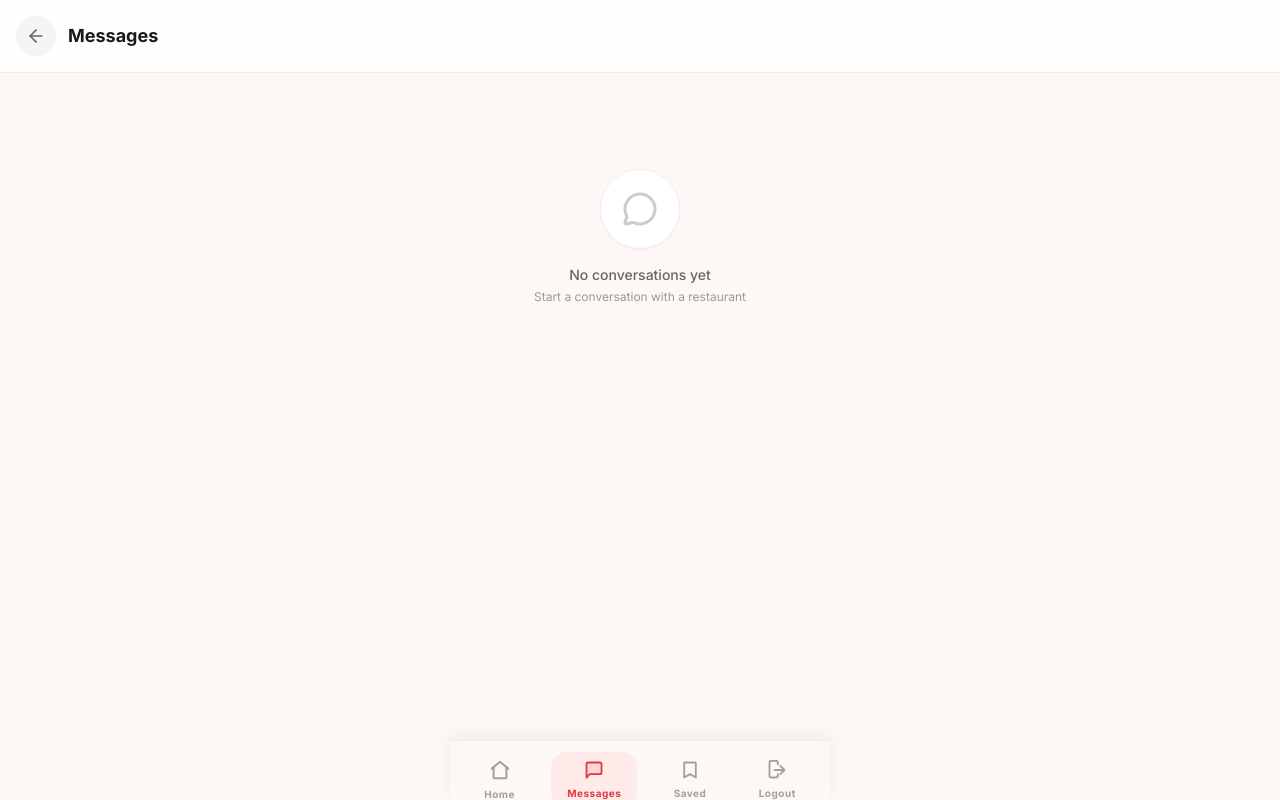
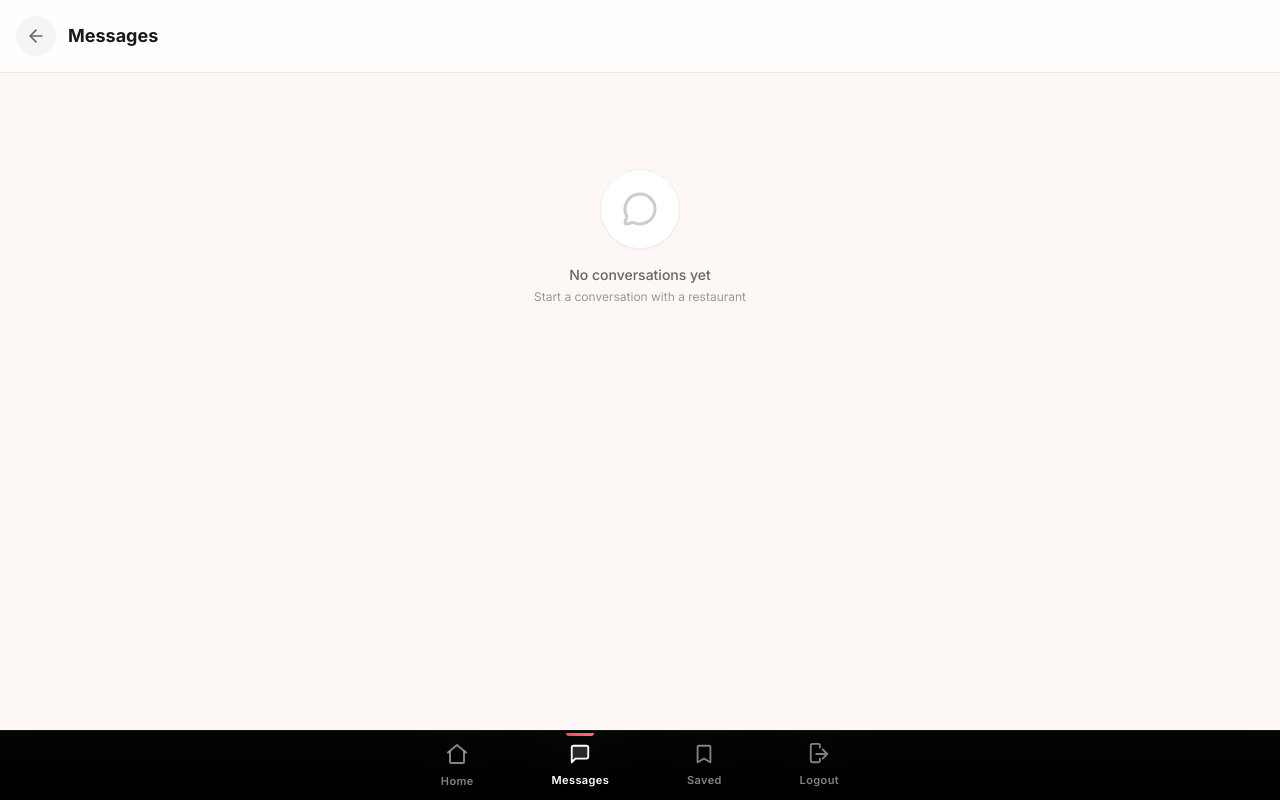
Before and after one commit to Hasnain-saeed7/SnapEat, a React (Vite) app in the folder frontend/: page /messages in a window 1280 px wide. Built offline with nearby package versions, Linux system fonts and the light colour scheme; no server answers.

Commit message:
fix: bootom

```diff
--- a/frontend/src/components/BottomNav.jsx
+++ b/frontend/src/components/BottomNav.jsx
@@ -65,80 +65,94 @@ const BottomNav = () => {
 
   const isActive = (path) => location.pathname === path
 
-  // ── Pastel Pantry Styles (Cream BG Sync) ──
+  // ── Dark Glass Nav (Reels-optimized) ──
   const nav = {
-    position: 'fixed', bottom: 0, left:'50%', transform: 'translateX(-50%)', width: '100%', height: 60, maxWidth: 380, zIndex: 50,
-    background: '#FDF8F5',
-    borderTop: '1px solid rgba(0,0,0,0.05)',
-    boxShadow: '0 -4px 20px rgba(0,0,0,0.03)',
-    fontFamily: "'Inter', 'Poppins', sans-serif",
+    position: 'fixed', bottom: 0, left: 0, right: 0, width: '100%',
+    height: 70,
+    background: 'linear-gradient(to top, rgba(0,0,0,0.98) 0%, rgba(0,0,0,0.85) 100%)',
+    backdropFilter: 'blur(24px)',
+    WebkitBackdropFilter: 'blur(24px)',
+    borderTop: '1px solid rgba(255,255,255,0.08)',
+    zIndex: 1000,
+    fontFamily: "'Inter', 'SF Pro Display', -apple-system, sans-serif",
     paddingBottom: 'env(safe-area-inset-bottom)',
   }
   const inner = {
     display: 'flex',
     justifyContent: 'space-around',
     alignItems: 'center',
-    padding: '10px 8px 14px',
-    maxWidth: 380,
+    height: '100%',
+    maxWidth: 500,
     margin: '0 auto',
+    padding: '0 12px',
   }
   const btn = (active) => ({
-    display: 'flex', flexDirection: 'column', alignItems: 'center', gap: 5,
-    padding: '8px 16px', borderRadius: 16, border: 'none', cursor: 'pointer',
-    background: active ? '#FFEAEA' : 'transparent',
-    color: active ? '#E23744' : '#A0A0A0',
-    transition: 'all 0.2s ease',
-    minWidth: 56,
+    display: 'flex', flexDirection: 'column', alignItems: 'center', gap: 6,
+    padding: '10px 18px', borderRadius: 14, border: 'none', cursor: 'pointer',
+    background: 'transparent',
+    color: active ? '#ffffff' : 'rgba(255,255,255,0.5)',
+    transition: 'all 0.25s cubic-bezier(0.4, 0, 0.2, 1)',
+    minWidth: 60,
     position: 'relative',
   })
-  const label = { fontSize: 10, fontWeight: 700, letterSpacing: 0.5, marginTop: 1 }
+  const label = { fontSize: 11, fontWeight: 600, letterSpacing: 0.4, marginTop: 2 }
   const badge = {
     position: 'absolute',
-    top: 2,
-    right: 8,
-    background: '#E23744',
+    top: 4,
+    right: 10,
+    background: 'linear-gradient(135deg, #ff4757 0%, #ff6b81 100%)',
     color: '#fff',
-    fontSize: 9,
+    fontSize: 10,
     fontWeight: 700,
-    minWidth: 16,
-    height: 16,
-    borderRadius: 8,
+    minWidth: 18,
+    height: 18,
+    borderRadius: 9,
     display: 'flex',
     alignItems: 'center',
     justifyContent: 'center',
-    padding: '0 4px',
-    boxShadow: '0 2px 6px rgba(226,55,68,0.4)',
+    padding: '0 5px',
+    boxShadow: '0 2px 8px rgba(255,71,87,0.5)',
+  }
+  const activeIndicator = {
+    position: 'absolute',
+    top: 0,
+    left: '50%',
+    transform: 'translateX(-50%)',
+    width: 28,
+    height: 3,
+    background: 'linear-gradient(90deg, #ff4757, #ff6b81)',
+    borderRadius: '0 0 4px 4px',
   }
 
-  // Icons with Theme Colors
+  // Icons with Dark Theme Colors
   const HomeIcon = ({ active }) => (
-    <svg width="22" height="22" viewBox="0 0 24 24"
-      fill={active ? 'rgba(226,55,68,0.1)' : 'none'}
-      stroke={active ? '#E23744' : '#A0A0A0'}
-      strokeWidth="2.2" strokeLinecap="round" strokeLinejoin="round">
+    <svg width="24" height="24" viewBox="0 0 24 24"
+      fill={active ? 'rgba(255,255,255,0.15)' : 'none'}
+      stroke={active ? '#ffffff' : 'rgba(255,255,255,0.5)'}
+      strokeWidth="2" strokeLinecap="round" strokeLinejoin="round">
       <path d="M3 10.5 12 3l9 7.5"/>
       <path d="M5 10v10a1 1 0 0 0 1 1h12a1 1 0 0 0 1-1V10"/>
     </svg>
   )
   const SaveIcon = ({ active }) => (
-    <svg width="20" height="20" viewBox="0 0 24 24"
-      fill={active ? '#E23744' : 'none'}
-      stroke={active ? '#E23744' : '#A0A0A0'}
-      strokeWidth="2.2" strokeLinecap="round" strokeLinejoin="round">
+    <svg width="22" height="22" viewBox="0 0 24 24"
+      fill={active ? '#ffffff' : 'none'}
+      stroke={active ? '#ffffff' : 'rgba(255,255,255,0.5)'}
+      strokeWidth="2" strokeLinecap="round" strokeLinejoin="round">
       <path d="M6 3h12a1 1 0 0 1 1 1v17l-7-4-7 4V4a1 1 0 0 1 1-1z"/>
     </svg>
   )
   const MessageIcon = ({ active }) => (
-    <svg width="20" height="20" viewBox="0 0 24 24"
-      fill={active ? 'rgba(226,55,68,0.1)' : 'none'}
-      stroke={active ? '#E23744' : '#A0A0A0'}
-      strokeWidth="2.2" strokeLinecap="round" strokeLinejoin="round">
+    <svg width="22" height="22" viewBox="0 0 24 24"
+      fill={active ? 'rgba(255,255,255,0.15)' : 'none'}
+      stroke={active ? '#ffffff' : 'rgba(255,255,255,0.5)'}
+      strokeWidth="2" strokeLinecap="round" strokeLinejoin="round">
       <path d="M21 15a2 2 0 0 1-2 2H7l-4 4V5a2 2 0 0 1 2-2h14a2 2 0 0 1 2 2z"/>
     </svg>
   )
   const LogoutIcon = () => (
-    <svg width="20" height="20" viewBox="0 0 24 24" fill="none"
-      stroke="#A0A0A0" strokeWidth="2.2" strokeLinecap="round" strokeLinejoin="round">
+    <svg width="22" height="22" viewBox="0 0 24 24" fill="none"
+      stroke="rgba(255,255,255,0.5)" strokeWidth="2" strokeLinecap="round" strokeLinejoin="round">
       <path d="M16 17l5-5-5-5M21 12H9M13 5v-2a2 2 0 0 0-2-2H5a2 2 0 0 0-2 2v16a2 2 0 0 0 2 2h6a2 2 0 0 0 2-2v-2"/>
     </svg>
   )
@@ -151,17 +165,19 @@ const BottomNav = () => {
       <nav style={nav}>
         <div style={inner}>
           <button style={btn(homeActive)} onClick={() => navigate('/home')}>
+            {homeActive && <div style={activeIndicator} />}
             <HomeIcon active={homeActive} />
-            <span style={{ ...label, color: homeActive ? '#E23744' : '#A0A0A0' }}>Home</span>
+            <span style={{ ...label, color: homeActive ? '#fff' : 'rgba(255,255,255,0.5)' }}>Home</span>
           </button>
           <button style={btn(msgActive)} onClick={() => navigate('/messages')}>
+            {msgActive && <div style={activeIndicator} />}
             <MessageIcon active={msgActive} />
             {unreadCount > 0 && <span style={badge}>{unreadCount > 99 ? '99+' : unreadCount}</span>}
-            <span style={{ ...label, color: msgActive ? '#E23744' : '#A0A0A0' }}>Messages</span>
+            <span style={{ ...label, color: msgActive ? '#fff' : 'rgba(255,255,255,0.5)' }}>Messages</span>
           </button>
           <button style={btn(false)} onClick={handleLogout}>
             <LogoutIcon />
-            <span style={{ ...label, color: '#A0A0A0' }}>Logout</span>
+            <span style={{ ...label, color: 'rgba(255,255,255,0.5)' }}>Logout</span>
           </button>
         </div>
       </nav>
@@ -175,21 +191,24 @@ const BottomNav = () => {
       <nav style={nav}>
         <div style={inner}>
           <button style={btn(isActive('/home'))} onClick={() => navigate('/home')}>
+            {isActive('/home') && <div style={activeIndicator} />}
             <HomeIcon active={isActive('/home')} />
-            <span style={{ ...label, color: isActive('/home') ? '#E23744' : '#A0A0A0' }}>Home</span>
+            <span style={{ ...label, color: isActive('/home') ? '#fff' : 'rgba(255,255,255,0.5)' }}>Home</span>
           </button>
           <button style={btn(msgActive)} onClick={() => navigate('/messages')}>
+            {msgActive && <div style={activeIndicator} />}
             <MessageIcon active={msgActive} />
             {unreadCount > 0 && <span style={badge}>{unreadCount > 99 ? '99+' : unreadCount}</span>}
-            <span style={{ ...label, color: msgActive ? '#E23744' : '#A0A0A0' }}>Messages</span>
+            <span style={{ ...label, color: msgActive ? '#fff' : 'rgba(255,255,255,0.5)' }}>Messages</span>
           </button>
           <button style={btn(isActive('/saved'))} onClick={() => navigate('/saved')}>
+            {isActive('/saved') && <div style={activeIndicator} />}
             <SaveIcon active={isActive('/saved')} />
-            <span style={{ ...label, color: isActive('/saved') ? '#E23744' : '#A0A0A0' }}>Saved</span>
+            <span style={{ ...label, color: isActive('/saved') ? '#fff' : 'rgba(255,255,255,0.5)' }}>Saved</span>
           </button>
           <button style={btn(false)} onClick={handleLogout}>
             <LogoutIcon />
-            <span style={{ ...label, color: '#A0A0A0' }}>Logout</span>
+            <span style={{ ...label, color: 'rgba(255,255,255,0.5)' }}>Logout</span>
           </button>
         </div>
       </nav>
@@ -202,21 +221,24 @@ const BottomNav = () => {
     <nav style={nav}>
       <div style={inner}>
         <button style={btn(isActive('/home'))} onClick={() => navigate('/home')}>
+          {isActive('/home') && <div style={activeIndicator} />}
           <HomeIcon active={isActive('/home')} />
-          <span style={{ ...label, color: isActive('/home') ? '#E23744' : '#A0A0A0' }}>Home</span>
+          <span style={{ ...label, color: isActive('/home') ? '#fff' : 'rgba(255,255,255,0.5)' }}>Home</span>
         </button>
         <button style={btn(msgActive)} onClick={() => navigate('/messages')}>
+          {msgActive && <div style={activeIndicator} />}
           <MessageIcon active={msgActive} />
           {unreadCount > 0 && <span style={badge}>{unreadCount > 99 ? '99+' : unreadCount}</span>}
-          <span style={{ ...label, color: msgActive ? '#E23744' : '#A0A0A0' }}>Messages</span>
+          <span style={{ ...label, color: msgActive ? '#fff' : 'rgba(255,255,255,0.5)' }}>Messages</span>
         </button>
         <button style={btn(isActive('/saved'))} onClick={() => navigate('/saved')}>
+          {isActive('/saved') && <div style={activeIndicator} />}
           <SaveIcon active={isActive('/saved')} />
-          <span style={{ ...label, color: isActive('/saved') ? '#E23744' : '#A0A0A0' }}>Saved</span>
+          <span style={{ ...label, color: isActive('/saved') ? '#fff' : 'rgba(255,255,255,0.5)' }}>Saved</span>
         </button>
         <button style={btn(false)} onClick={handleLogout}>
           <LogoutIcon />
-          <span style={{ ...label, color: '#A0A0A0' }}>Logout</span>
+          <span style={{ ...label, color: 'rgba(255,255,255,0.5)' }}>Logout</span>
         </button>
       </div>
     </nav>
```
